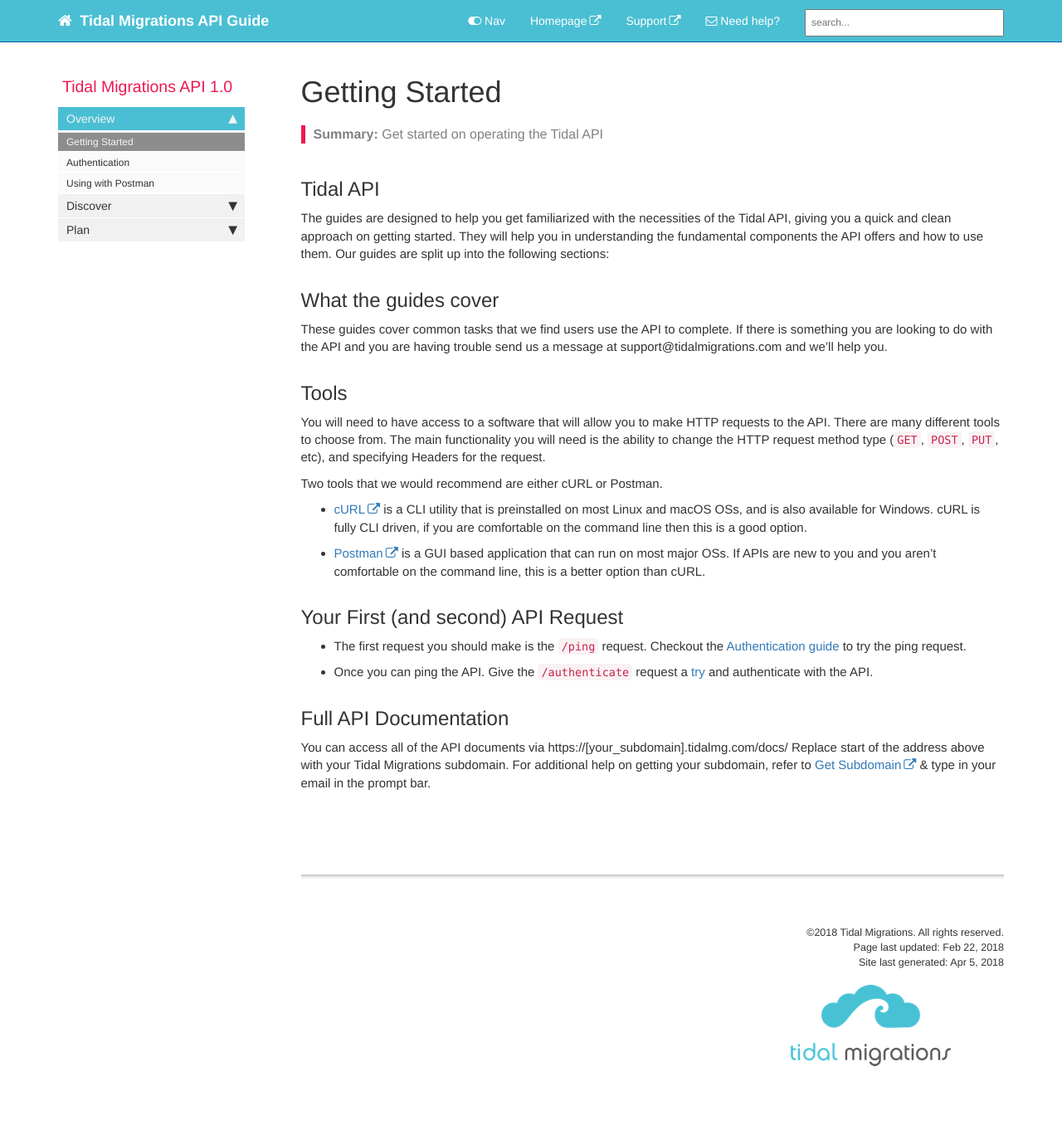
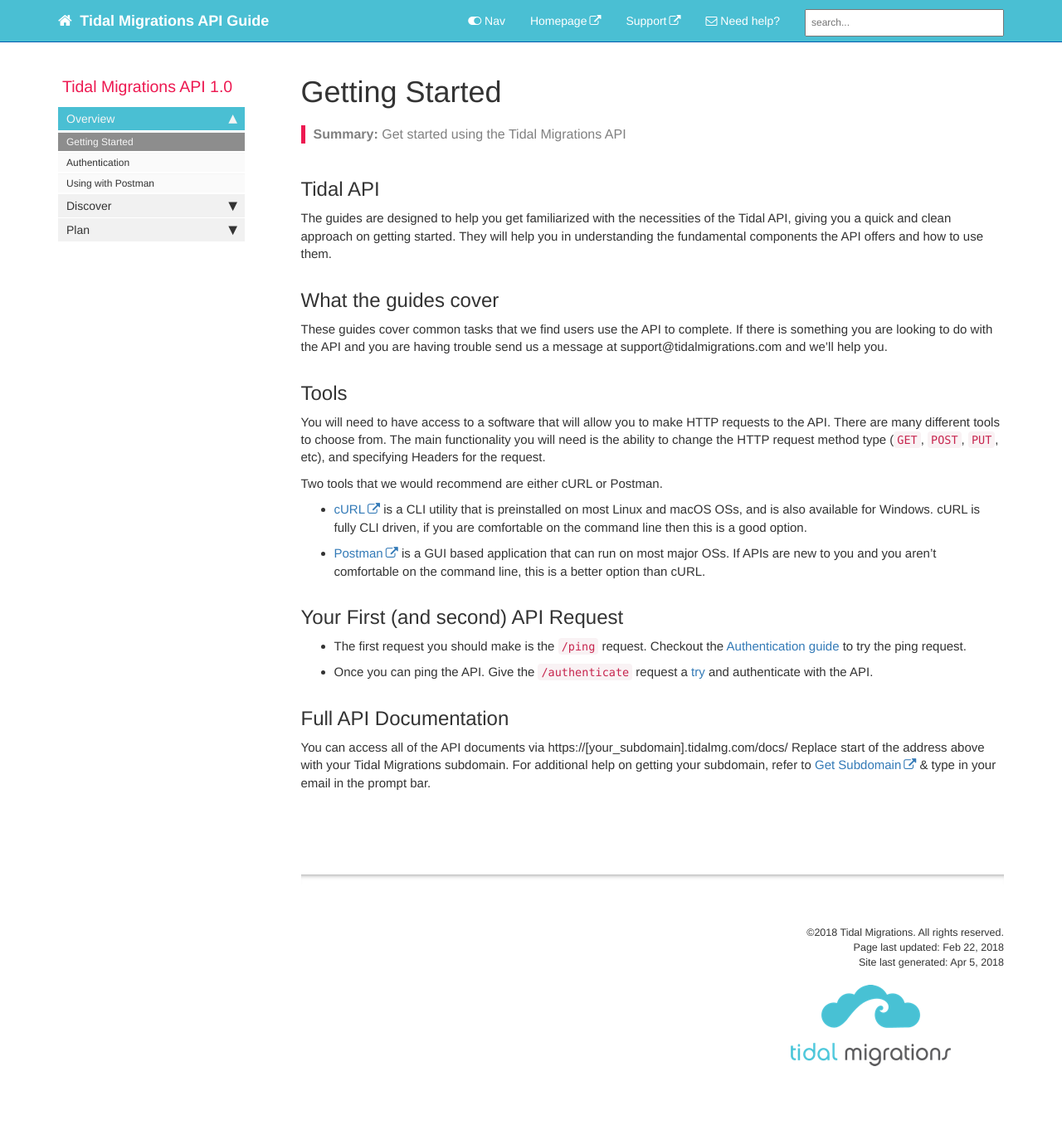
Before and after one commit to tidalmigrations/tidalmigrations.github.io, a Jekyll site: the page built from index.md, in a window 1280 px wide. Shown: the whole page at 83% size. Built offline with Jekyll 4.4.1, drawn with Linux system fonts in a browser that asks for light colours; nearby versions of some CDN libraries; comment, search, counter and statistics services are not loaded.

Commit message:
fix content correction

```diff
--- a/index.md
+++ b/index.md
@@ -1,9 +1,9 @@
 ---
 toc: false
 title: Getting Started
-keywords: databases, server, apps, movegroups
+keywords: starting introduction
 last_updated: Feb 22, 2018
-summary: "Get started on operating the Tidal API"
+summary: "Get started using the Tidal Migrations API"
 sidebar: main_sidebar
 permalink: index.html
 ---
@@ -12,7 +12,7 @@ permalink: index.html
 
 The guides are designed to help you get familiarized with the necessities of the Tidal API, giving you a quick and clean approach on getting started.
 They will help you in understanding the fundamental components the API offers and how to use them.
-Our guides are split up into the following sections:
+
 
 ## What the guides cover
 
```
